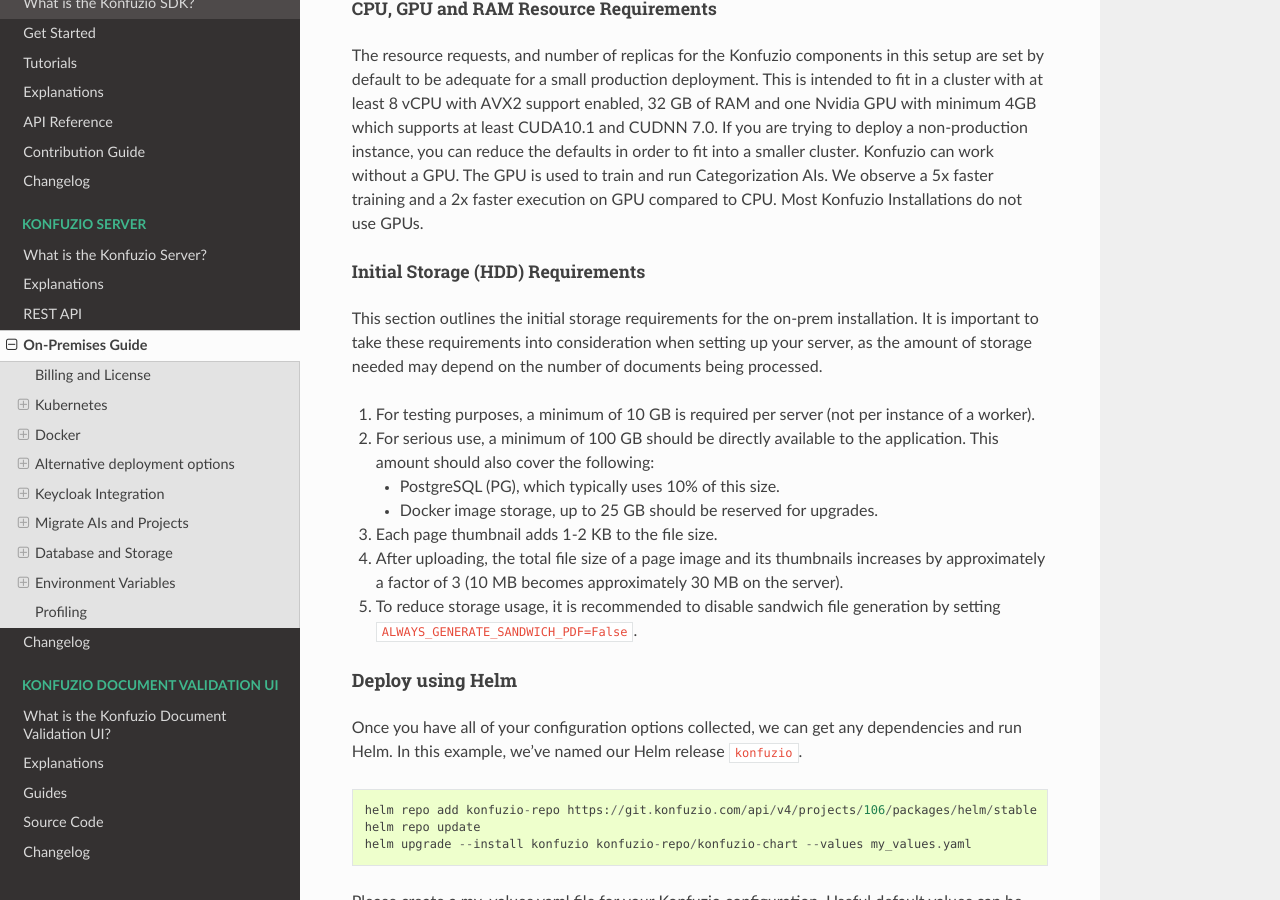
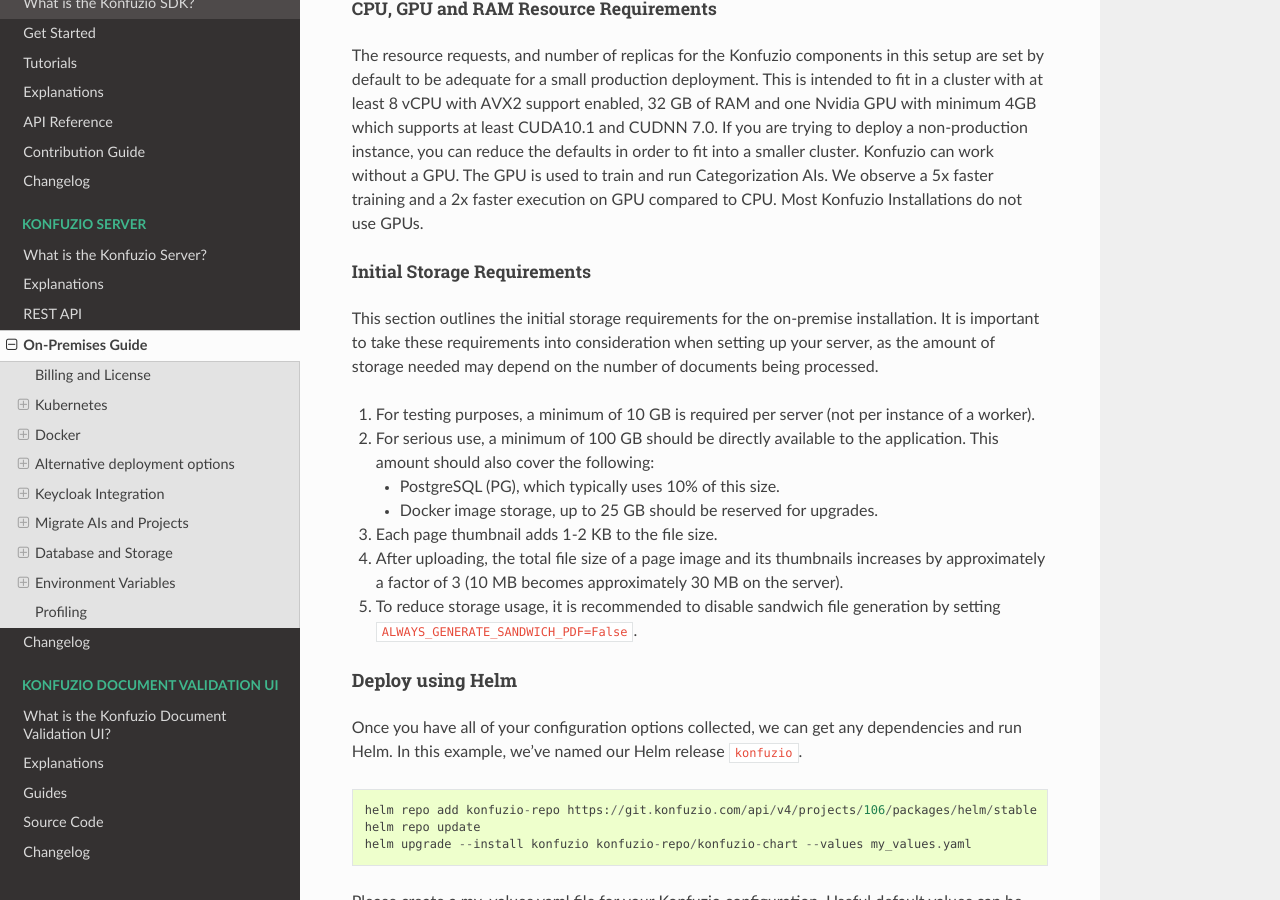
Before and after one commit to konfuzio-ai/konfuzio-sdk, a Sphinx documentation site: the page built from docs/web/on_premises.md, in a window 1280 px wide and 900 px high, scrolled down 3732 px. Built offline with Sphinx 7.4.7 and the Read the Docs theme 2.0.0, drawn with Linux system fonts in a browser that asks for light colours.

Commit message:
Update on_premises.md

```diff
--- a/docs/web/on_premises.md
+++ b/docs/web/on_premises.md
@@ -187,9 +187,9 @@
 trying to deploy a non-production instance, you can reduce the defaults in order to fit
 into a smaller cluster. Konfuzio can work without a GPU. The GPU is used to train and run Categorization AIs. We observe a 5x faster training and a 2x faster execution on GPU compared to CPU. Most Konfuzio Installations do not use GPUs.
 
-##### Initial Storage (HDD) Requirements
+##### Initial Storage Requirements
 
-This section outlines the initial storage requirements for the on-prem installation. It is important to take these
+This section outlines the initial storage requirements for the on-premise installation. It is important to take these
 requirements into consideration when setting up your server, as the amount of storage needed may depend on the number of
 documents being processed.
 
```
